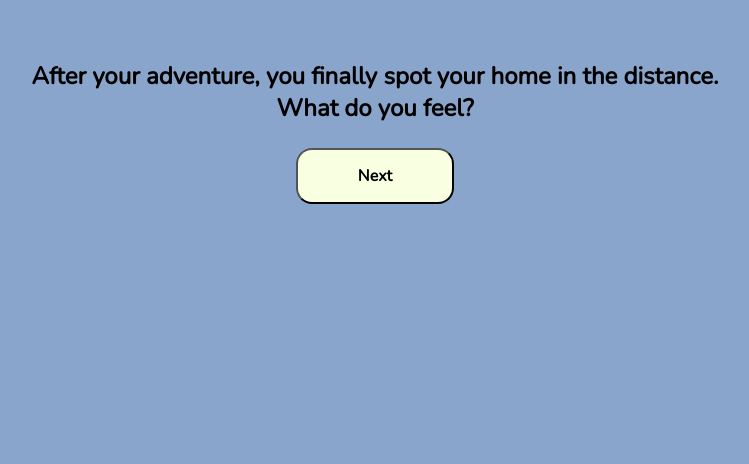
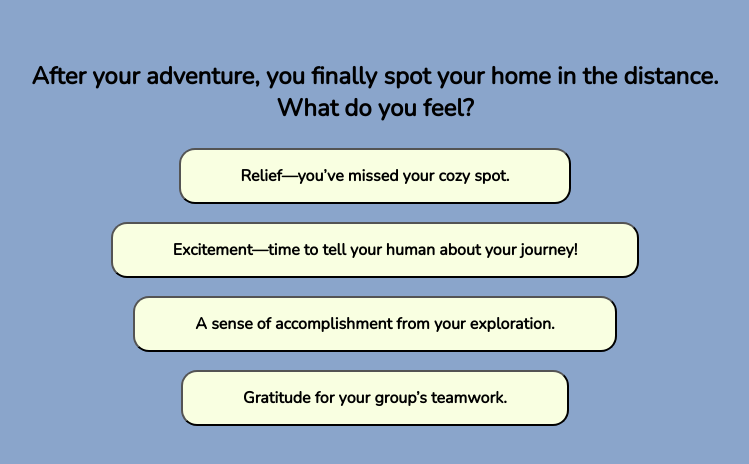
Before and after one commit to sarahteonin/pawfect-match, a React (Create React App) app: page /12 in a window 1280 px wide. Shown: the top 464 px of the page, without its empty margins (265-1014 px from the left). Built offline with nearby package versions, Linux system fonts and the light colour scheme.

Commit message:
update pages buttons

```diff
--- a/src/pages/page11.js
+++ b/src/pages/page11.js
@@ -13,7 +13,18 @@ export default function Page11() {
         <br />
         What's your next move?
       </h2>
-      <button onClick={handleNext}>Next</button>
+      <div className={"button-container"}>
+        <button onClick={handleNext}>Enter boldly to investigate.</button>
+        <button onClick={handleNext}>
+          Stay outside and bark to warn others.
+        </button>
+        <button onClick={handleNext}>
+          Approach cautiously, sniffing for clues.
+        </button>
+        <button onClick={handleNext}>
+          Keep your distance and observe from afar.
+        </button>
+      </div>
     </div>
   );
 }
--- a/src/pages/page12.js
+++ b/src/pages/page12.js
@@ -13,7 +13,20 @@ export default function Page12() {
         <br />
         What do you feel?
       </h2>
-      <button onClick={handleNext}>Next</button>
+      <div className={"button-container"}>
+        <button onClick={handleNext}>
+          Relief—you’ve missed your cozy spot.
+        </button>
+        <button onClick={handleNext}>
+          Excitement—time to tell your human about your journey!
+        </button>
+        <button onClick={handleNext}>
+          A sense of accomplishment from your exploration.
+        </button>
+        <button onClick={handleNext}>
+          Gratitude for your group’s teamwork.
+        </button>
+      </div>
     </div>
   );
 }
--- a/src/pages/page13.js
+++ b/src/pages/page13.js
@@ -13,7 +13,20 @@ export default function Page13() {
         <br />
         How do you react?
       </h2>
-      <button onClick={handleNext}>Next</button>
+      <div className={"button-container"}>
+        <button onClick={handleNext}>
+          Wag your tail and nuzzle them affectionately.
+        </button>
+        <button onClick={handleNext}>
+          Jump up excitedly and bark happily.
+        </button>
+        <button onClick={handleNext}>
+          Sit calmly and let them check if you’re okay.
+        </button>
+        <button onClick={handleNext}>
+          Bring them a token from your adventure as a gift.
+        </button>
+      </div>
     </div>
   );
 }
--- a/src/pages/page14.js
+++ b/src/pages/page14.js
@@ -13,7 +13,20 @@ export default function Page14() {
         <br />
         What's your reaction?
       </h2>
-      <button onClick={handleNext}>Next</button>
+      <div className={"button-container"}>
+        <button onClick={handleNext}>
+          Wait patiently until they say it’s okay to eat.
+        </button>
+        <button onClick={handleNext}>
+          Dive right in—you’ve been waiting for this!
+        </button>
+        <button onClick={handleNext}>
+          Sniff it carefully before starting.
+        </button>
+        <button onClick={handleNext}>
+          Share a piece with another dog or human first.
+        </button>
+      </div>
     </div>
   );
 }
--- a/src/pages/page15.js
+++ b/src/pages/page15.js
@@ -13,7 +13,20 @@ export default function Page15() {
         <br />
         What do you dream about?
       </h2>
-      <button onClick={handleNext}>Next</button>
+      <div className={"button-container"}>
+        <button onClick={handleNext}>
+          A sunny field where you can relax peacefully.
+        </button>
+        <button onClick={handleNext}>
+          Running through forests and chasing squirrels.
+        </button>
+        <button onClick={handleNext}>
+          Exploring new places with your human by your side.
+        </button>
+        <button onClick={handleNext}>
+          Protecting your home and family from any danger.
+        </button>
+      </div>
     </div>
   );
 }
```
